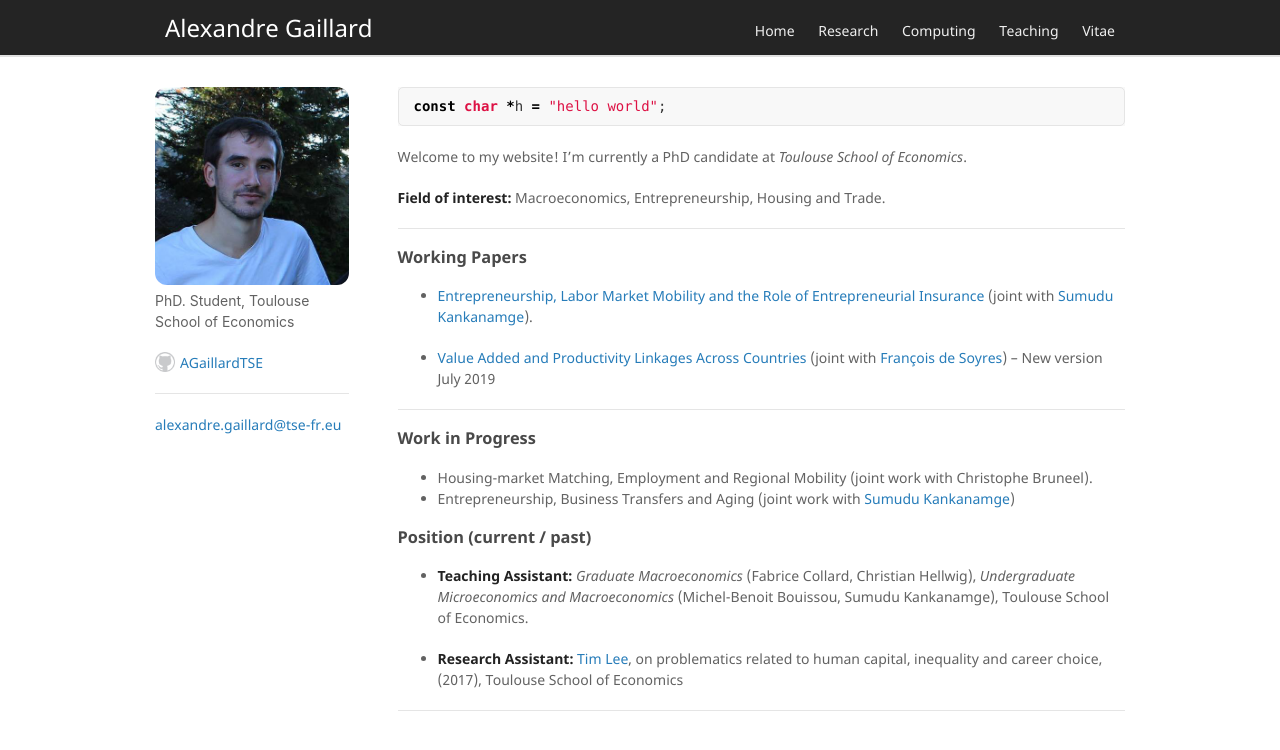
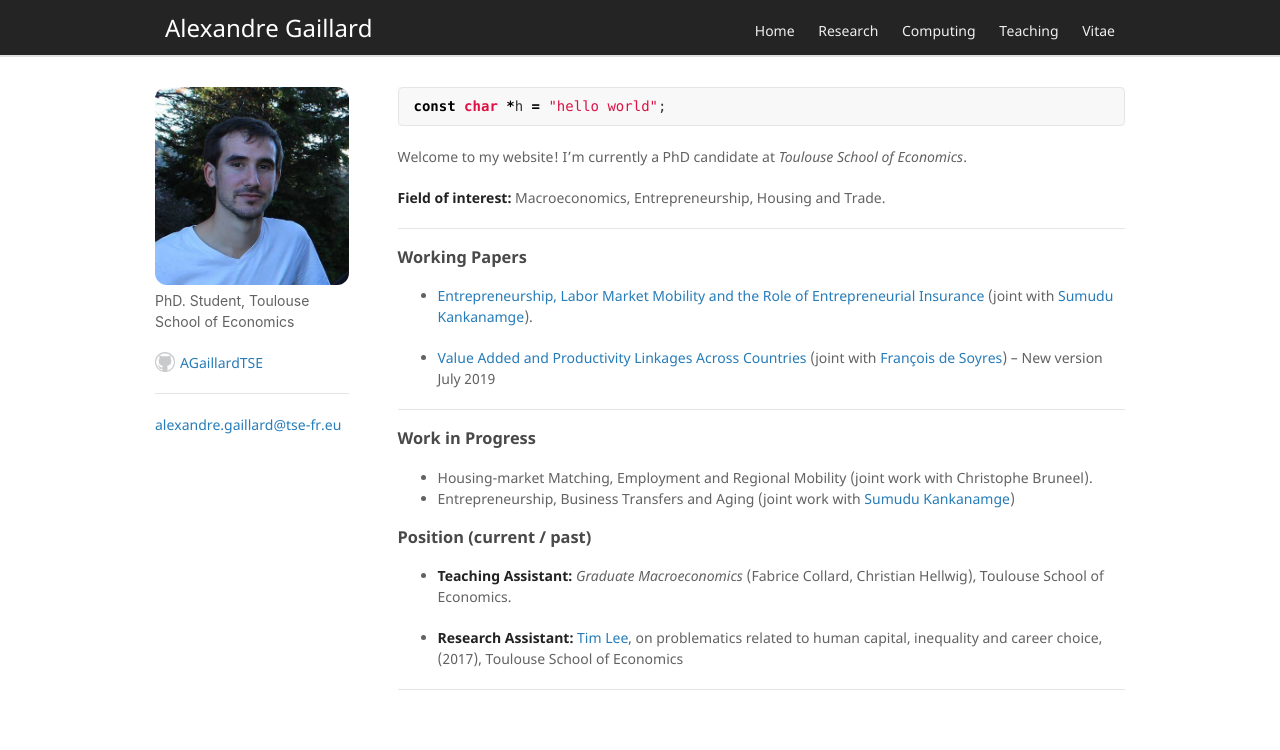
Before and after one commit to AGaillardTSE/AGaillardTSE.github.io, a Jekyll site: the page built from index.md, in a window 1280 px wide. Shown: the top 750 px of the page. Built offline with Jekyll 4.4.1, drawn with Linux system fonts in a browser that asks for light colours.

Commit message:
Update index.md

```diff
--- a/index.md
+++ b/index.md
@@ -28,7 +28,7 @@
 
 ### Position (current / past)
 
-*   **Teaching Assistant:** _Graduate Macroeconomics_ (Fabrice Collard, Christian Hellwig), _Undergraduate Microeconomics and Macroeconomics_ (Michel-Benoit Bouissou, Sumudu Kankanamge), Toulouse School of Economics.
+*   **Teaching Assistant:** _Graduate Macroeconomics_ (Fabrice Collard, Christian Hellwig), Toulouse School of Economics.
 
 *   **Research Assistant:** [Tim Lee](http://www.syleetim.net), on problematics related to human capital, inequality and career choice, (2017), Toulouse School of Economics
 
```
